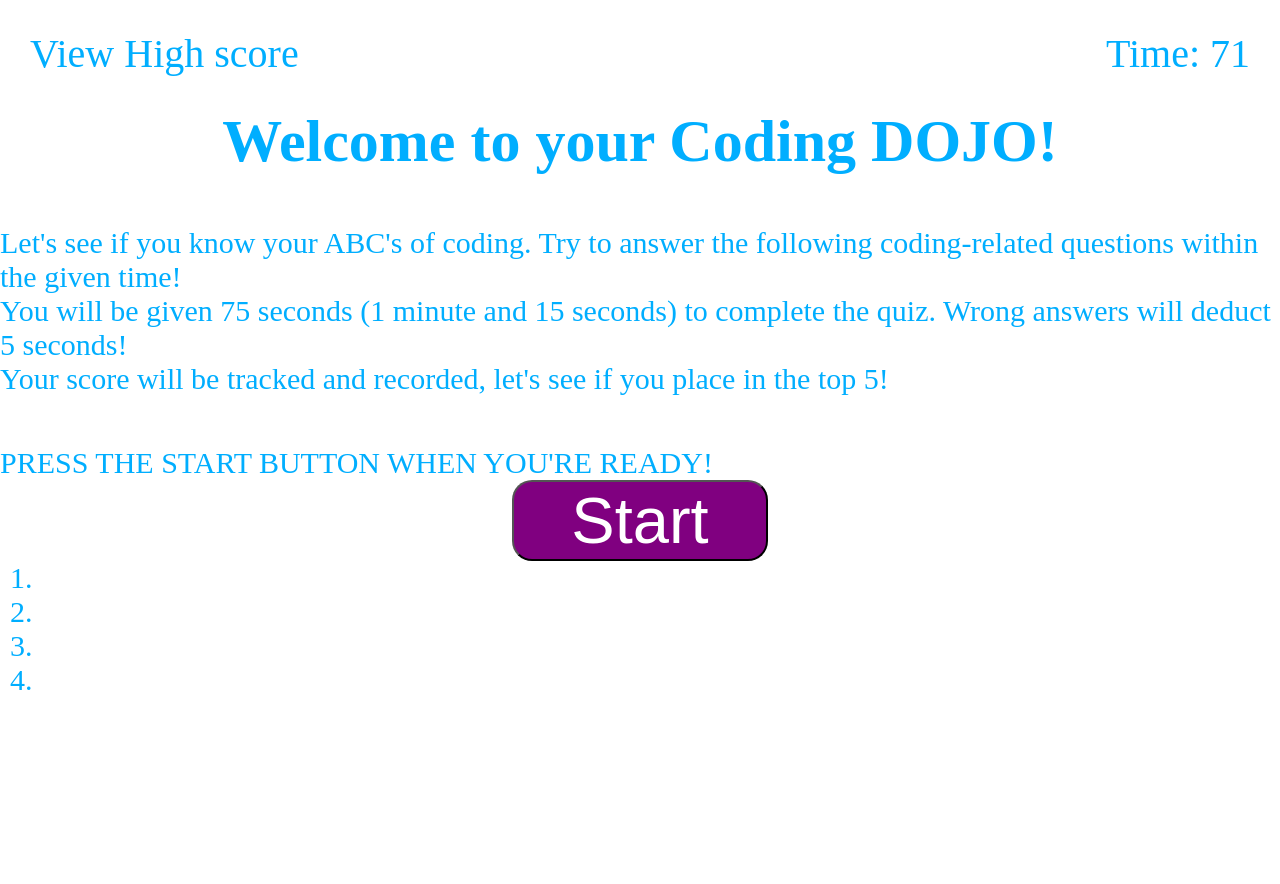
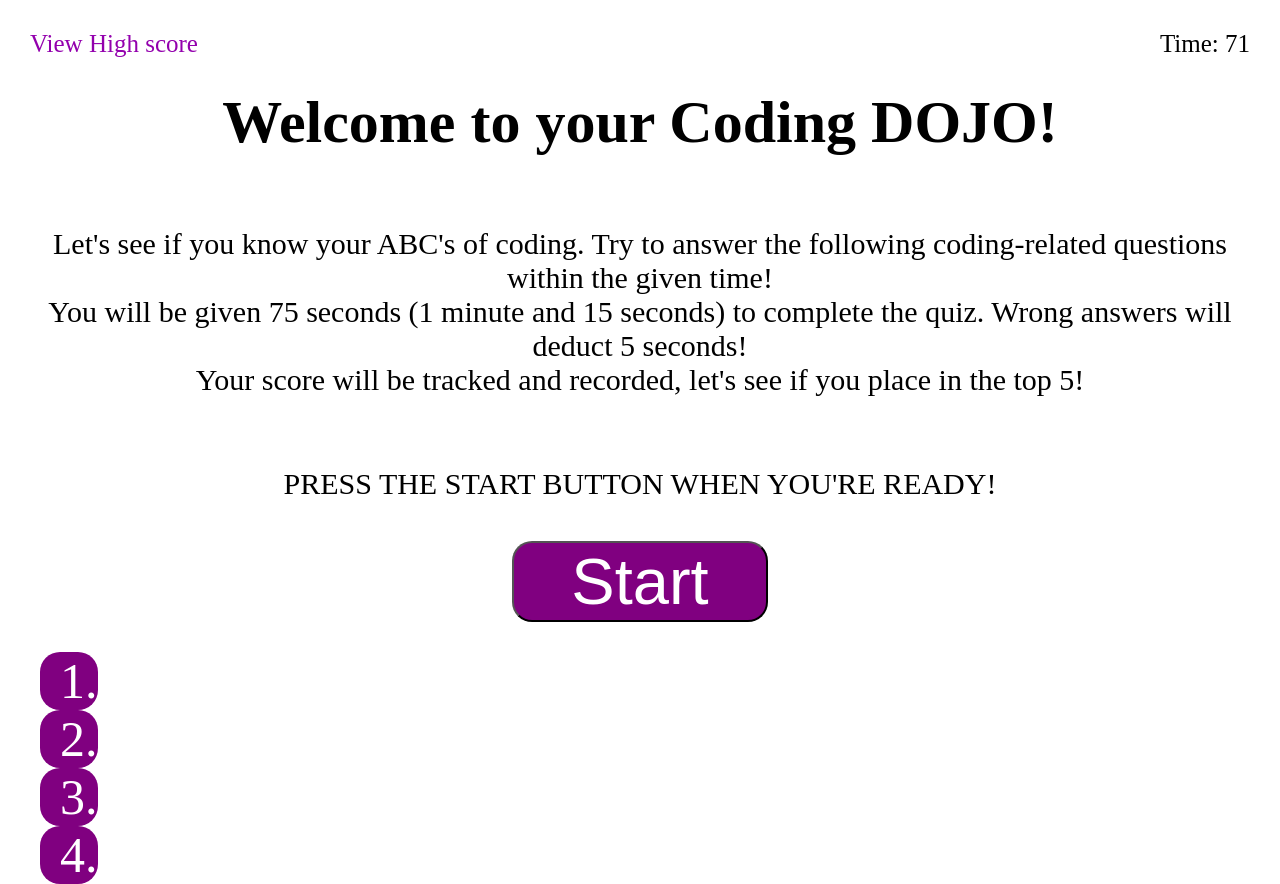
Before and after one commit to gsaaad/Coding-Dojo-JS, a plain HTML site: page index.html in a window 1280 px wide. Before the commit the page ends 800 px from the top, so only its background shows below. Drawn offline with Linux system fonts and the light colour scheme.

Commit message:
updated some styling, hover effect similar sample colours

```diff
--- a/assets/css/style.css
+++ b/assets/css/style.css
@@ -1,12 +1,14 @@
 * {
   margin: 0;
-  color: #00aeff;
 }
 nav {
   display: flex;
   justify-content: space-between;
   margin: 30px;
-  font-size: 40px;
+  font-size: 25px;
+}
+.highscore {
+  color: #9300ad;
 }
 /* .time {
   display: none;
@@ -14,16 +16,41 @@ nav {
 .container {
   font-size: 30px;
 }
-.container-p {
+.give_space {
   text-align: center;
-  margin-top: 20px;
-}
-.give_space {
   margin-top: 50px;
+  padding: 20px;
 }
 .align-center {
   display: flex;
   justify-content: center;
+}
+.quiz {
+  font-size: 45px;
+}
+.quiz h3 {
+  margin: 30px;
+}
+
+.quiz ol {
+  list-style-position: inside;
+  margin-top: 30px;
+  font-size: 50px;
+  display: flex;
+  flex-direction: column;
+}
+.quiz-option {
+  width: max-content;
+  background-color: purple;
+  border-radius: 20px;
+  color: white;
+  padding-left: 20px;
+}
+.quiz-option:hover {
+  background-color: #e677fa;
+}
+input[type="radio"] {
+  transform: scale(2);
 }
 .btn-start {
   font-size: 65px;
```
